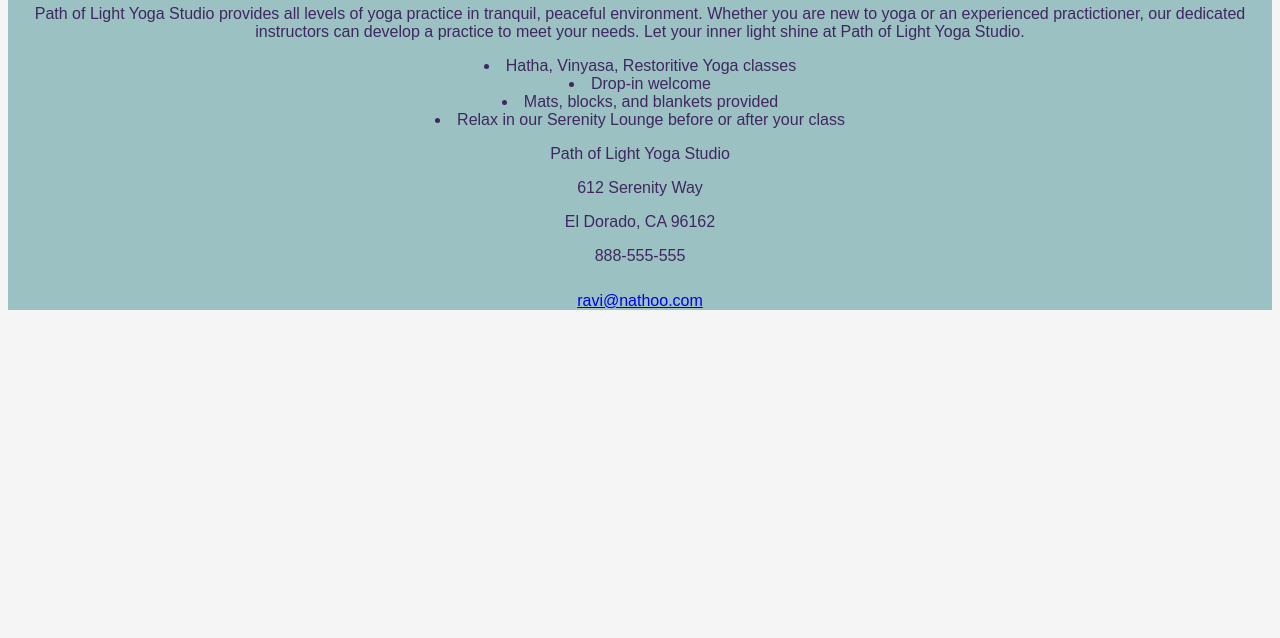
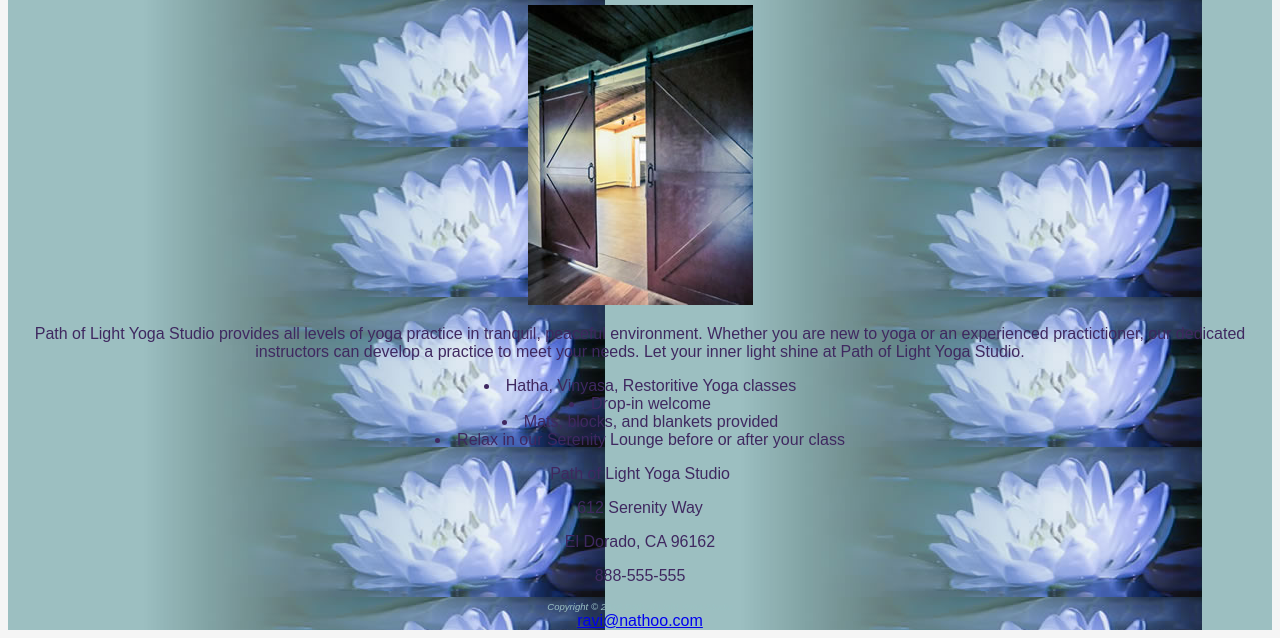
Before and after one commit to Ravi2k71/PLYS-Website, a plain HTML site: page index.html in a window 1280 px wide. Shown: the part 324-962 px from the top of the page. Before the commit the page ends 800 px from the top, so only its background shows below. Drawn offline with Linux system fonts and the light colour scheme.

Commit message:
update 1

```diff
--- a/index.html
+++ b/index.html
@@ -12,8 +12,9 @@
  </nav>
 
 <h2><strong>Find Your Inner Light</strong></h2>
-
-
+<body>
+<img src="yogadoor.jpg">
+</body>
 <main>
   <p>Path of Light Yoga Studio provides all levels of yoga practice in tranquil, peaceful
   environment. Whether you are new to yoga or an experienced practictioner, our dedicated instructors
--- a/yoga.css
+++ b/yoga.css
@@ -4,7 +4,8 @@ body  { background-color: #F5F5F5;
 
 
     header  { background-color: #9BC1C2;
-    text-align: center;  }
+    text-align: center;
+    background-image: url(lilyheader.jpg);}
 
 
     h1 { line-height:  200px; }
```
